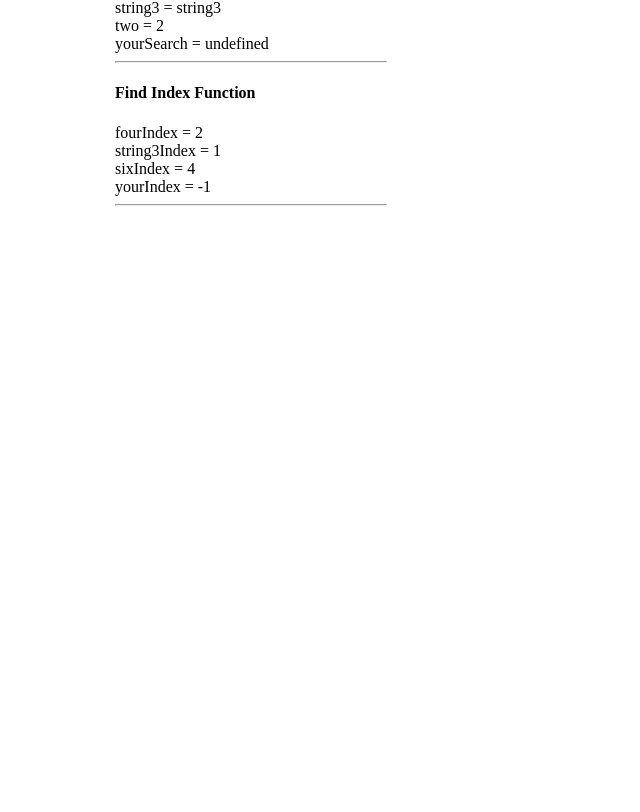
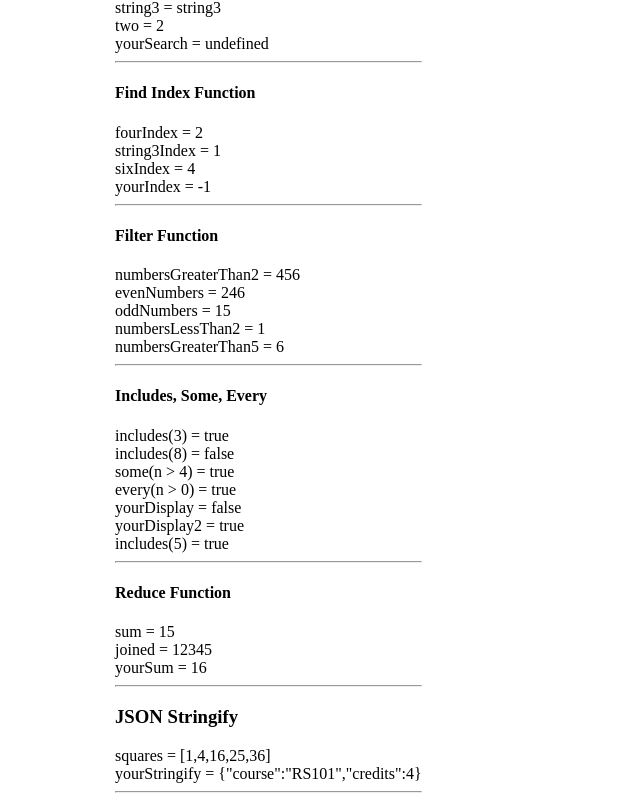
Before and after one commit to Jackerrigan/webdev-client, a Next.js app: page /labs/lab3 in a window 1280 px wide. Shown: the part 3284-4096 px from the top of the page, without its empty margins (0-640 px from the left). Before the commit the page ends 3509 px from the top, so only its background shows below. Built offline with nearby package versions, Linux system fonts and the light colour scheme.

Commit message:
Filter, includes, stringify, reduce

```diff
--- /dev/null
+++ b/app/labs/lab3/FilterFunction.tsx
@@ -0,0 +1,23 @@
+export default function FilterFunction() {
+  let numberArray1 = [1, 2, 4, 5, 6];
+  const numbersGreaterThan2 = numberArray1.filter((a) => a > 2);
+  const evenNumbers = numberArray1.filter((a) => a % 2 === 0);
+  const oddNumbers = numberArray1.filter((a) => a % 2 !== 0);
+  const numbersLessThan2 = numberArray1.filter((a) => a < 2);
+  const numbersGreaterThan5 = numberArray1.filter((a) => a > 5);
+  return (
+    <div id="wd-filter-function">
+      <h4>Filter Function</h4>
+      numbersGreaterThan2 = {numbersGreaterThan2}
+      <br />
+      evenNumbers = {evenNumbers}
+      <br />
+      oddNumbers = {oddNumbers}
+      <br />
+      numbersLessThan2 = {numbersLessThan2}
+      <br />
+      numbersGreaterThan5 = {numbersGreaterThan5}
+      <hr />
+    </div>
+  );
+}
--- /dev/null
+++ b/app/labs/lab3/IncludesSomeEvery.tsx
@@ -0,0 +1,28 @@
+export default function IncludesSomeEvery() {
+  const numbers = [1, 2, 3, 4, 5];
+  const includes3 = numbers.includes(3);
+  const includes8 = numbers.includes(8);
+  const someGreaterThan4 = numbers.some((n) => n > 4);
+  const everyGreaterThan0 = numbers.every((n) => n > 0);
+  const yourDisplay = numbers.every((n) => n > 4);
+  const yourDisplay2 = numbers.some((n) => n === 1);
+  return (
+    <div id="wd-includes-some-every">
+      <h4>Includes, Some, Every</h4>
+      includes(3) = {includes3 + ""}
+      <br />
+      includes(8) = {includes8 + ""}
+      <br />
+      some(n &gt; 4) = {someGreaterThan4 + ""}
+      <br />
+      every(n &gt; 0) = {everyGreaterThan0 + ""}
+      <br />
+      yourDisplay = {yourDisplay + ""}
+      <br />
+      yourDisplay2 = {yourDisplay2 + ""}
+      <br />
+      includes(5) = {numbers.includes(5) + ""}
+      <hr />
+    </div>
+  );
+}
--- /dev/null
+++ b/app/labs/lab3/JsonStringify.tsx
@@ -0,0 +1,13 @@
+export default function JsonStringify() {
+  const squares = [1, 4, 16, 25, 36];
+  const yourObject = { course: "RS101", credits: 4 };
+  return (
+    <div id="wd-json-stringify">
+      <h3>JSON Stringify</h3>
+      squares = {JSON.stringify(squares)}
+      <br />
+      yourStringify = {JSON.stringify(yourObject)}
+      <hr />
+    </div>
+  );
+}
--- /dev/null
+++ b/app/labs/lab3/ReduceFunction.tsx
@@ -0,0 +1,17 @@
+export default function ReduceFunction() {
+  const numbers = [1, 2, 3, 4, 5];
+  const sum = numbers.reduce((total, n) => total + n, 0);
+  const joined = numbers.reduce((text, n) => text + n, "");
+  const yourSum = numbers.reduce((total, n) => total + n, 1);
+  return (
+    <div id="wd-reduce-function">
+      <h4>Reduce Function</h4>
+      sum = {sum}
+      <br />
+      joined = {joined}
+      <br />
+      yourSum = {yourSum}
+      <hr />
+    </div>
+  );
+}
--- a/app/labs/lab3/page.tsx
+++ b/app/labs/lab3/page.tsx
@@ -4,14 +4,18 @@ import ArrowFunctions from "./ArrowFunctions";
 import BooleanVariables from "./BooleanVariables";
 import ConditionalOutputIfElse from "./ConditionalOutputIfElse";
 import ConditionalOutputInline from "./ConditionalOutputInline";
+import FilterFunction from "./FilterFunction";
 import FindFunction from "./FindFunction";
 import FindIndex from "./FindIndex";
 import ForLoops from "./ForLoops";
 import IfElse from "./IfElse";
 import ImpliedReturn from "./ImpliedReturn";
+import IncludesSomeEvery from "./IncludesSomeEvery";
+import JsonStringify from "./JsonStringify";
 import LegacyFunctions from "./LegacyFunctions";
 import MapFunction from "./MapFunction";
 import NullUndefined from "./NullUndefined";
+import ReduceFunction from "./ReduceFunction";
 import SimpleArrays from "./SimpleArrays";
 import TemplateLiterals from "./TemplateLiterals";
 import TernaryOperator from "./TernaryOperator";
@@ -41,6 +45,10 @@ export default function Lab3() {
       <MapFunction />
       <FindFunction />
       <FindIndex />
+      <FilterFunction />
+      <IncludesSomeEvery />
+      <ReduceFunction />
+      <JsonStringify />
     </div>
   );
 }
```
